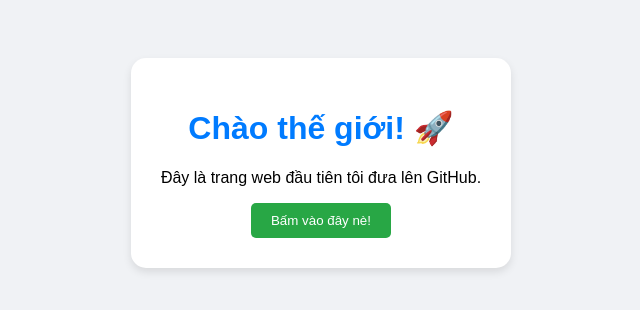
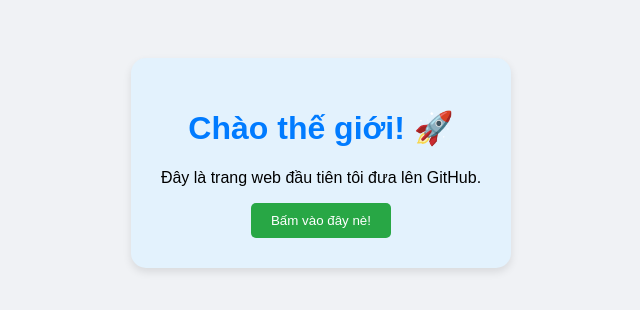
Before and after one commit to buiduckhiem/myfirstweb, a plain HTML site: page index.html in a window 1280 px wide. Shown: the whole page, without its empty margins (319-959 px from the left). Drawn offline with Linux system fonts and the light colour scheme.

Commit message:
Cap nhat loi chao va mau nen

```diff
--- a/index.html
+++ b/index.html
@@ -4,7 +4,7 @@
     <title>Trang web của tôi</title>
     <style>
         body { font-family: sans-serif; text-align: center; background: #f0f2f5; padding: 50px; }
-        .card { background: white; padding: 30px; border-radius: 15px; box-shadow: 0 4px 8px rgba(0,0,0,0.1); display: inline-block; }
+        .card { background: #e3f2fd; padding: 30px; border-radius: 15px; box-shadow: 0 4px 8px rgba(0,0,0,0.1); display: inline-block; }
         h1 { color: #007bff; }
         button { background: #28a745; color: white; border: none; padding: 10px 20px; border-radius: 5px; cursor: pointer; }
     </style>
```
